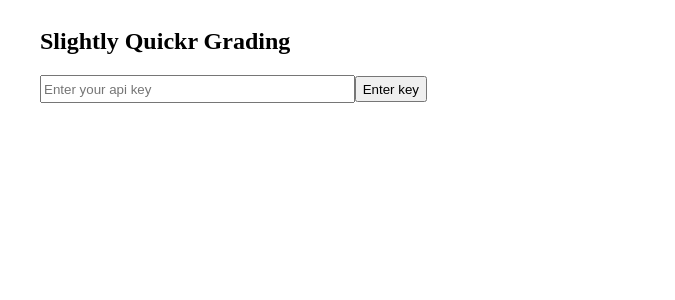
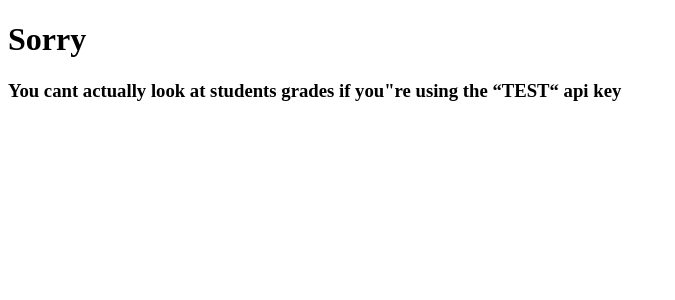
Before and after one commit to CapyJara/quick-grades, a React app: page /ass in a window 1280 px wide. Shown: the top 300 px of the page, without its empty margins (0-675 px from the left). Built offline with nearby package versions, Linux system fonts and the light colour scheme.

Commit message:
added router to app for main display and test ass page

```diff
--- a/package.json
+++ b/package.json
@@ -26,7 +26,8 @@
   "license": "ISC",
   "dependencies": {
     "react": "^16.11.0",
-    "react-dom": "^16.11.0"
+    "react-dom": "^16.11.0",
+    "react-router-dom": "^5.1.2"
   },
   "devDependencies": {
     "@babel/core": "^7.7.2",
--- a/src/components/App.js
+++ b/src/components/App.js
@@ -1,12 +1,19 @@
 import React from 'react';
-import Main from '../containers/Main';
-import styles from './app.css';
+import {
+  BrowserRouter as Router,
+  Switch,
+  Route
+} from 'react-router-dom';
+import QuickGrades from './pages/QuickGrades';
+import TestAss from './pages/TestAss';
 
 export default function App() {
   return (
-    <section className={styles.app}>
-      <h1>Slightly Quickr Grading</h1>
-      <Main />
-    </section>
+    <Router >
+      <Switch>
+        <Route exact path="/" component={QuickGrades} />
+        <Route path="/ass" component={TestAss} />
+      </Switch>
+    </Router>
   );
 }
--- /dev/null
+++ b/src/components/pages/QuickGrades.js
@@ -0,0 +1,14 @@
+import React from 'react';
+import Main from '../../containers/Main';
+import styles from '../app.css';
+
+const QuickGrades = () => {
+  return (
+    <section className={styles.app}>
+      <h1>Slightly Quickr Grading</h1>
+      <Main />
+    </section>
+  );
+};
+
+export default QuickGrades;
--- /dev/null
+++ b/src/components/pages/TestAss.js
@@ -0,0 +1,12 @@
+import React from 'react';
+
+const TestAss = () => {
+  return (
+    <>
+      <h1>Sorry</h1>
+      <h3>You cant actually look at students grades if you&quot;re using the &ldquo;TEST&ldquo; api key</h3>
+    </>
+  );
+};
+
+export default TestAss;
```
Also changed, not shown: 1 other file (tests, documents, lock files or other folders).
